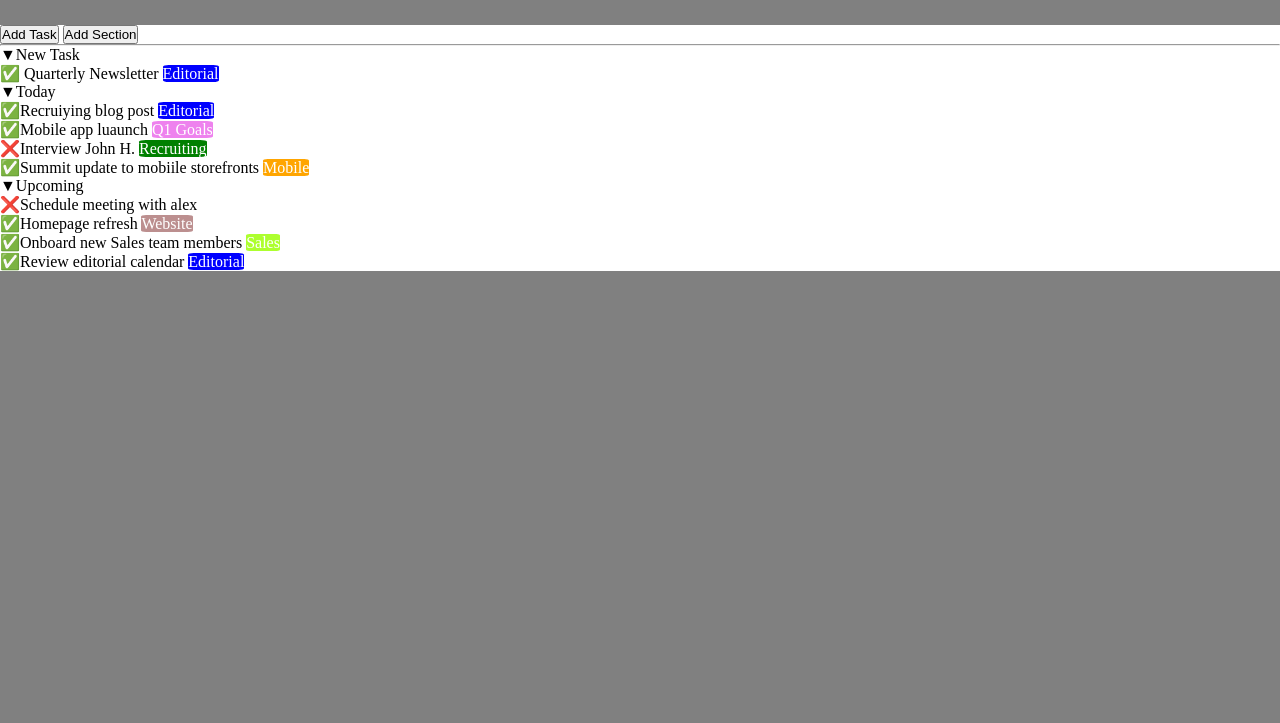
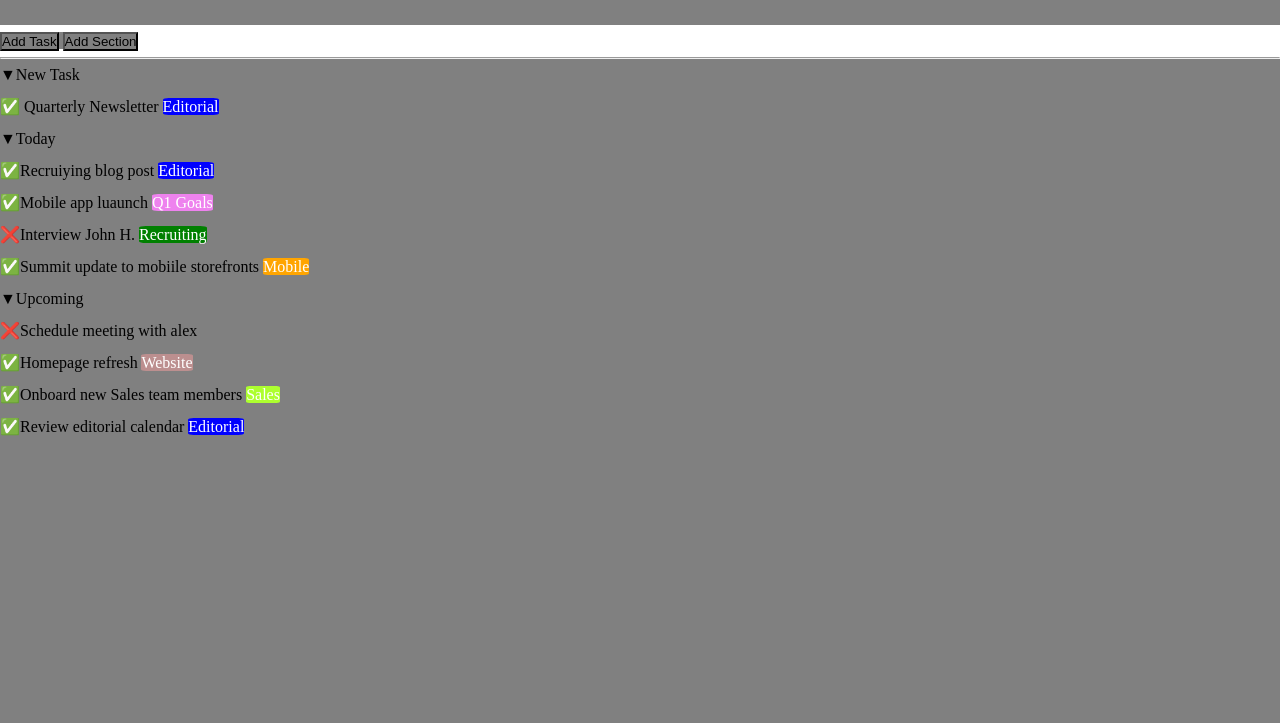
Before and after one commit to Masmat97/html-css-toboolist, a plain HTML site: page index.html in a window 1280 px wide. Shown: the part 77-800 px from the top of the page. Drawn offline with Linux system fonts and the light colour scheme.

Commit message:
line-height

```diff
--- a/index.html
+++ b/index.html
@@ -28,18 +28,17 @@
         <hr>
         <ul>
             <li>&#9660;New Task</li>
-            <ul>&#9989; Quarterly Newsletter <span class="blue">Editorial</span> </ul>
+            <li>&#9989; Quarterly Newsletter <span class="blue">Editorial</span> </li>
             <li>&#9660;Today</li>
-            <ul>&#9989;Recruiying blog post <span class="blue">Editorial</span></ul>
-            <ul>&#9989;Mobile app luaunch <span class="violet">Q1 Goals</span></ul>
-            <ul>&#10060;Interview John H. <span class="green"> Recruiting</span></ul>
-            <ul>&#9989;Summit update to mobiile storefronts <span class="orange">Mobile</span></ul>
+            <li>&#9989;Recruiying blog post <span class="blue">Editorial</span></li>
+            <li>&#9989;Mobile app luaunch <span class="violet">Q1 Goals</span></li>
+            <li>&#10060;Interview John H. <span class="green"> Recruiting</span></li>
+            <li>&#9989;Summit update to mobiile storefronts <span class="orange">Mobile</span></li>
             <li>&#9660;Upcoming</li>
-            <ul>&#10060;Schedule meeting with alex</ul>
-            <ul>&#9989;Homepage refresh <span class="rose">Website</span></ul>
-            <ul>&#9989;Onboard new Sales team members <span class="greenyellow">Sales</span></ul>
-            <ul>&#9989;Review editorial calendar <span
-                class="blue">Editorial</span></ul>
+            <li>&#10060;Schedule meeting with alex</li>
+            <li>&#9989;Homepage refresh <span class="rose">Website</span></li>
+            <li>&#9989;Onboard new Sales team members <span class=greenyellow>Sales</span>
+            <li>&#9989;Review editorial calendar <span class="blue">Editorial</span></li>
 
         </ul>
     </main>
--- a/style.css
+++ b/style.css
@@ -2,6 +2,7 @@
     margin: auto;
     padding: 0;
     box-sizing: border-box;
+     background-color:gray;
 }
 body{
     background-color:gray;
@@ -18,6 +19,7 @@ header{
 main{
     margin-top: 40px;
     background-color: white;
+    line-height: 32px;
 
 }
 hr{
```
